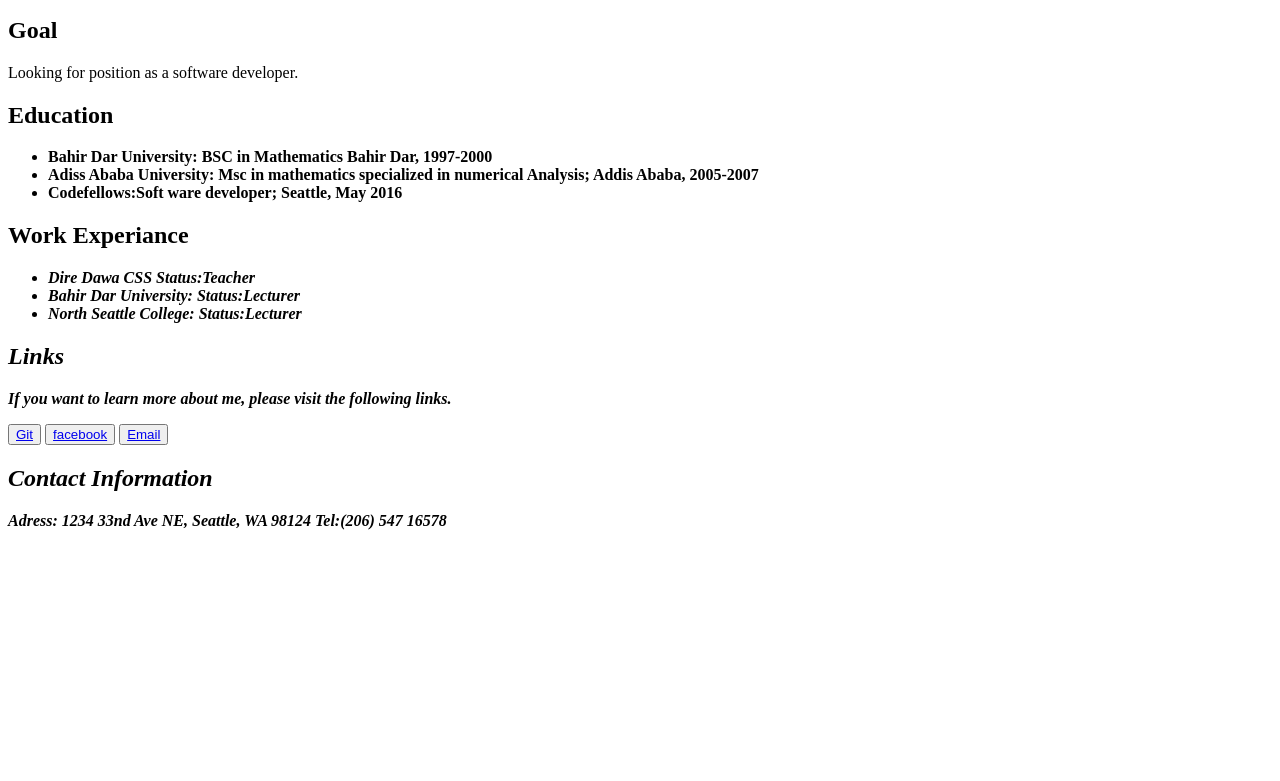
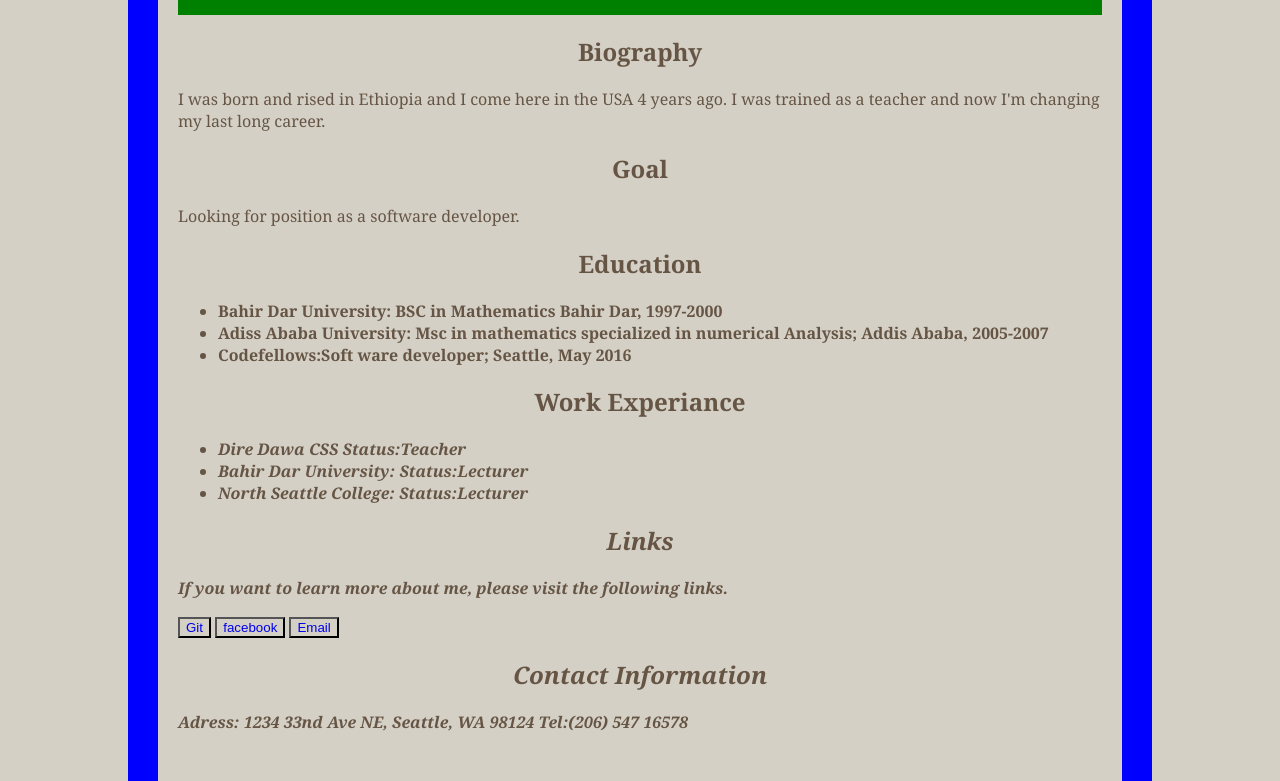
Before and after one commit to hbelay/about-me, a plain HTML site: page index.html in a window 1280 px wide. Shown: the part 148-929 px from the top of the page. Before the commit the page ends 800 px from the top, so only its background shows below. Drawn offline with Linux system fonts and the light colour scheme; a script that the page names is missing.

Commit message:
fixed style link

```diff
--- a/index.html
+++ b/index.html
@@ -2,7 +2,7 @@
 <html>
   <head>
       <title>About Me</title>
-      <link rel="stylesheet" type = "text/css" href="style1.css" />
+      <link rel="stylesheet" type = "text/css" href="style.css" />
   </head>
 
   <body>
```
